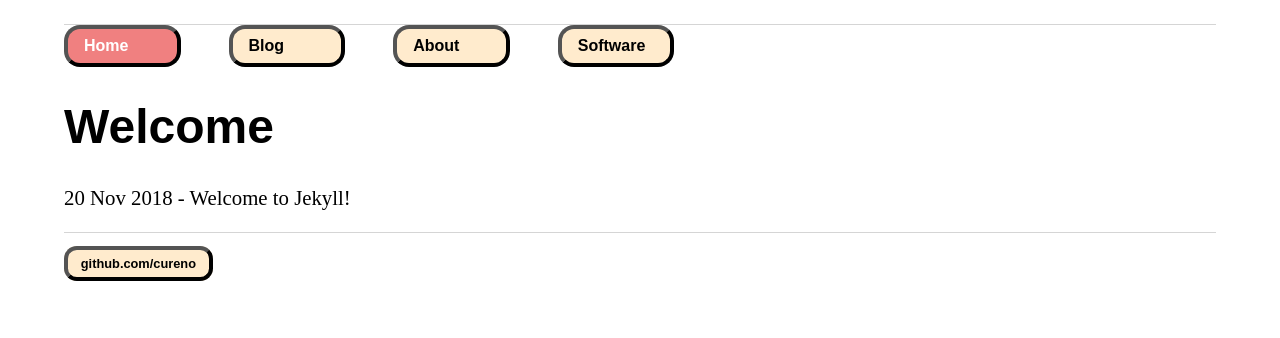
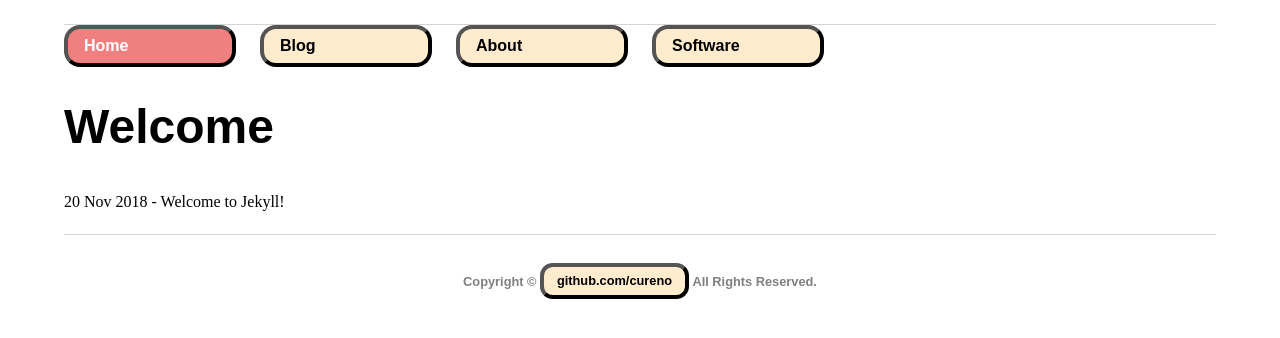
Before and after one commit to Cureno/cureno.github.io, a Jekyll site: the page built from index.html, in a window 1280 px wide. Shown: the top 338 px of the page. Built offline with Jekyll 4.4.1, drawn with Linux system fonts in a browser that asks for light colours.

Commit message:
Add copyright

```diff
--- a/_layouts/default.html
+++ b/_layouts/default.html
@@ -13,8 +13,12 @@
 
         <main>{{ content }}</main>
 
-        <footer>
-            <a href="http://github.com/cureno/">github.com/cureno</a>
+        <footer class="copyright">
+            <span>Copyright &copy;</span>
+            <span
+                ><a href="http://github.com/cureno/">github.com/cureno</a></span
+            >
+            <span>All Rights Reserved.</span>
         </footer>
 
         <script src="/assets/js/highlight.js"></script>
--- a/assets/css/main.css
+++ b/assets/css/main.css
@@ -5,13 +5,13 @@ body {
 
 nav {
     display: grid;
+    grid-column-gap: 1.5em;
     grid-template-columns: repeat(auto-fill, minmax(10em, 1fr));
 }
 
-nav,
-footer {
+
+nav, footer  {
     font-family: Arial, sans-serif;
-    padding: 0em;
     list-style: none;
     font-weight: bold;
     border-top: 0.1em solid #d5d5d5;
@@ -19,7 +19,6 @@ footer {
 
 nav a,
 footer a {
-    margin-right: 3em;
     background-color: blanchedalmond;
     border: 4px solid black;
     border-style: outset;
@@ -47,13 +46,22 @@ h1 {
 }
 
 p {
-    font-size: 1.3em;
-    line-height: 1.2em;
-    color: #333;
+    line-height: 2em;
+}
+
+.copyright {
+    color: grey;
 }
 
 footer {
+    text-align: center;
     padding-top: 1.8em;
     border-top: 0.1em solid #d5d5d5;
     font-size: 0.8em;
 }
+
+footer span {
+    padding-top: 1.2em;
+    display: inline-block;
+    white-space: nowrap;
+}
```
